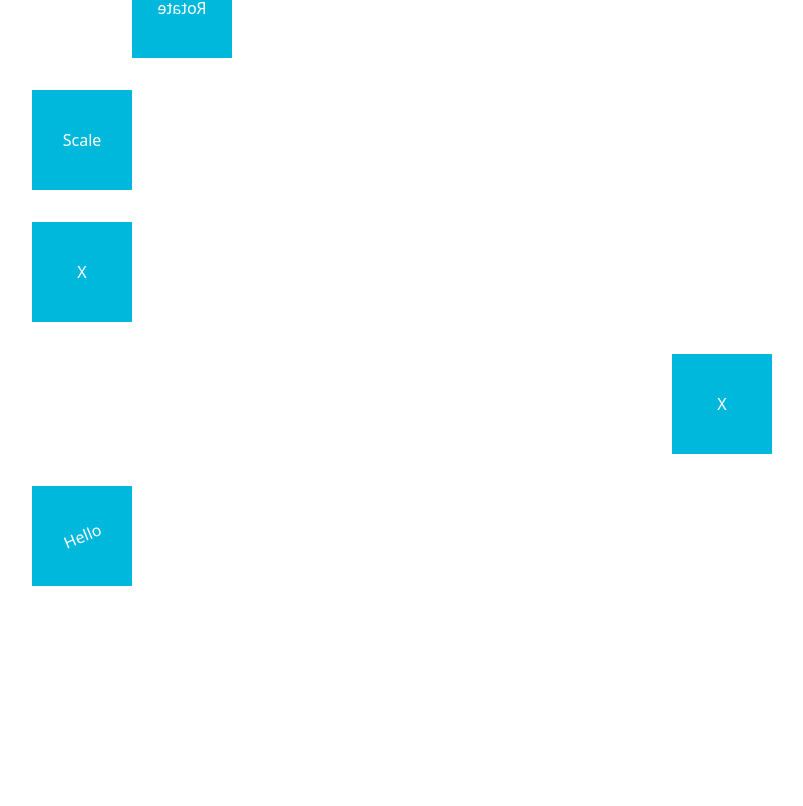
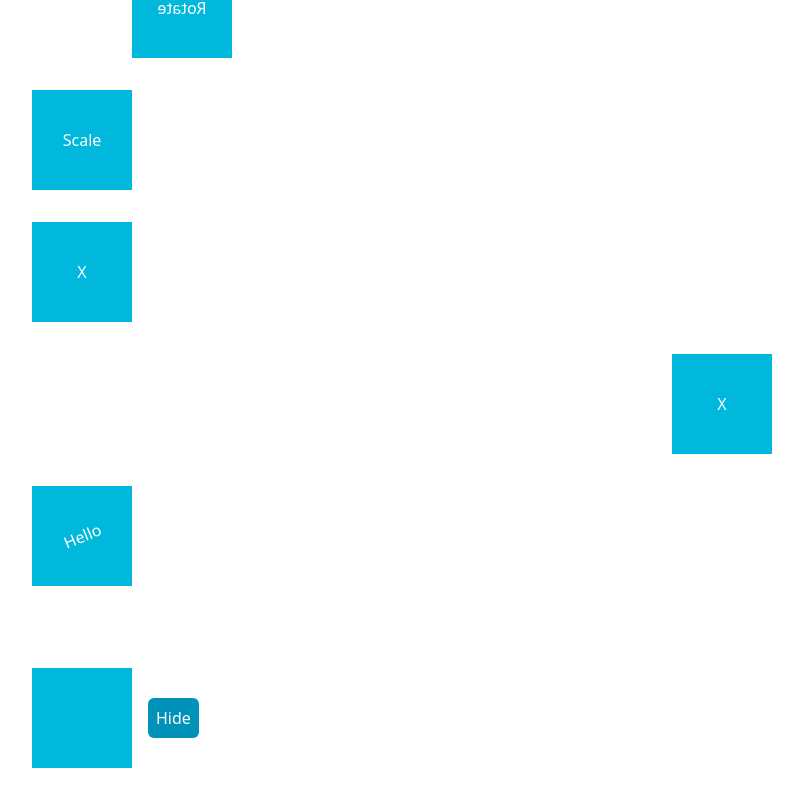
Before and after one commit to ChamilFonseka/framer-motion-playground, a React (Vite) app: page / in a window 1280 px wide. Shown: the part 423-1229 px from the top of the page, without its empty margins (0-803 px from the left). Before the commit the page ends 1041 px from the top, so only its background shows below. Built offline with nearby package versions, Linux system fonts and the light colour scheme.

Commit message:
Exit animations

```diff
--- a/src/components/Basics.tsx
+++ b/src/components/Basics.tsx
@@ -1,6 +1,8 @@
-import { motion } from "motion/react";
+import { AnimatePresence, motion } from "motion/react";
+import { useState } from "react";
 
 function Basics() {
+  const [isVisible, setIsVisible] = useState(true)
   return (
     <section className="overflow-hidden p-8">
       <h1 className="text-5xl font-bold my-8 text-amber-500 underline">Basics</h1>
@@ -52,6 +54,27 @@ function Basics() {
         >
           <h1 style={{ transform: 'rotate(var(--rotate))' }}>Hello</h1>
         </motion.div>
+
+        <div className="h-[200px] flex items-center gap-4">
+            <AnimatePresence initial={false}>
+                {isVisible ? (
+                    <motion.div
+                        initial={{ opacity: 0, scale: 0 }}
+                        animate={{ opacity: 1, scale: 1 }}
+                        exit={{ opacity: 0, scale: 0 }}
+                        className="size-[100px] bg-cyan-500 text-white grid place-items-center"
+                        key="box"
+                    />
+                ) : null}
+            </AnimatePresence>
+            <motion.button
+                className="bg-cyan-600 text-white p-2 rounded-md h-10"
+                onClick={() => setIsVisible(!isVisible)}
+                whileTap={{ y: 1 }}
+            >
+                {isVisible ? "Hide" : "Show"}
+            </motion.button>
+        </div>
       </div>
     </section>
   );
```
